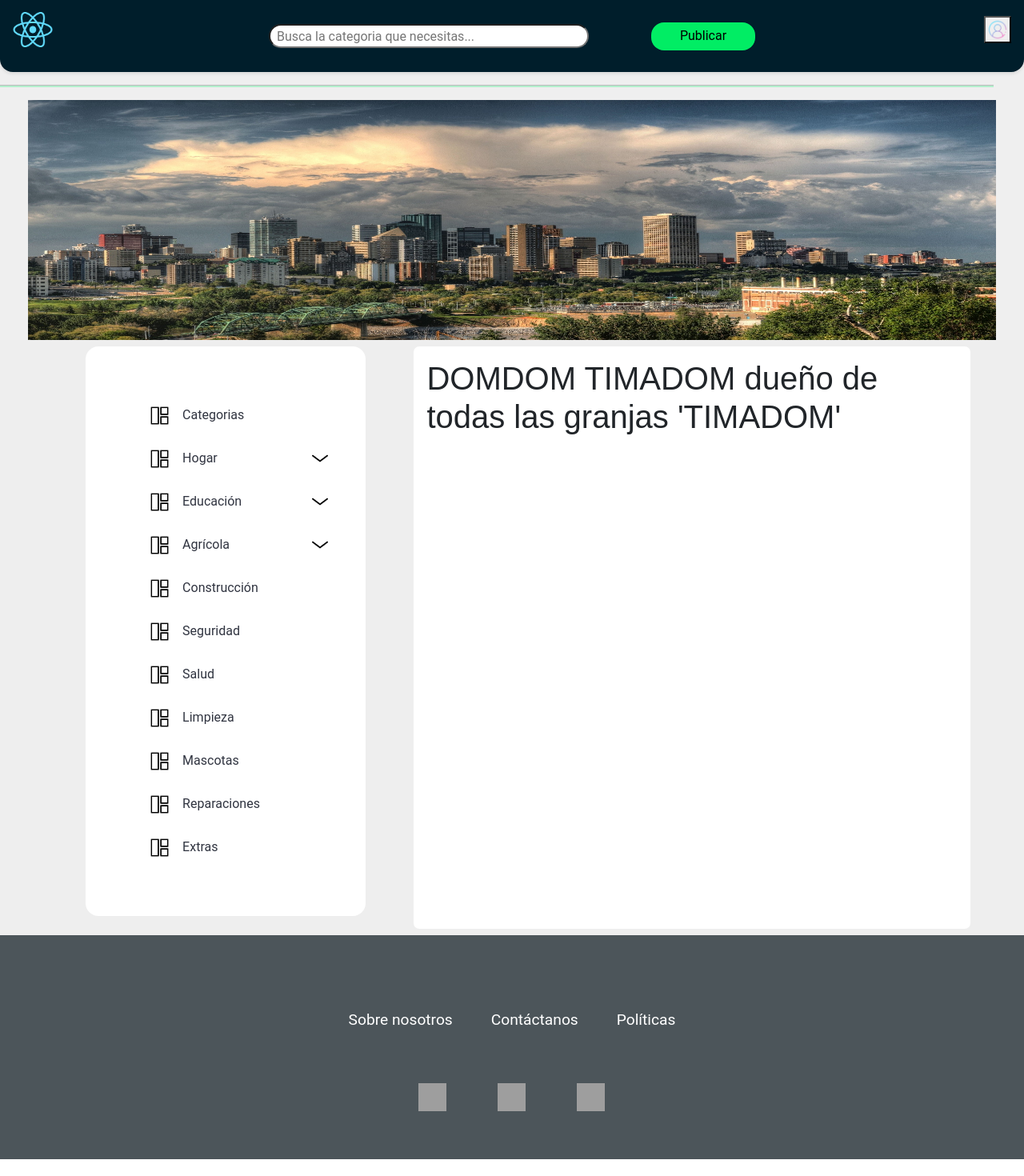
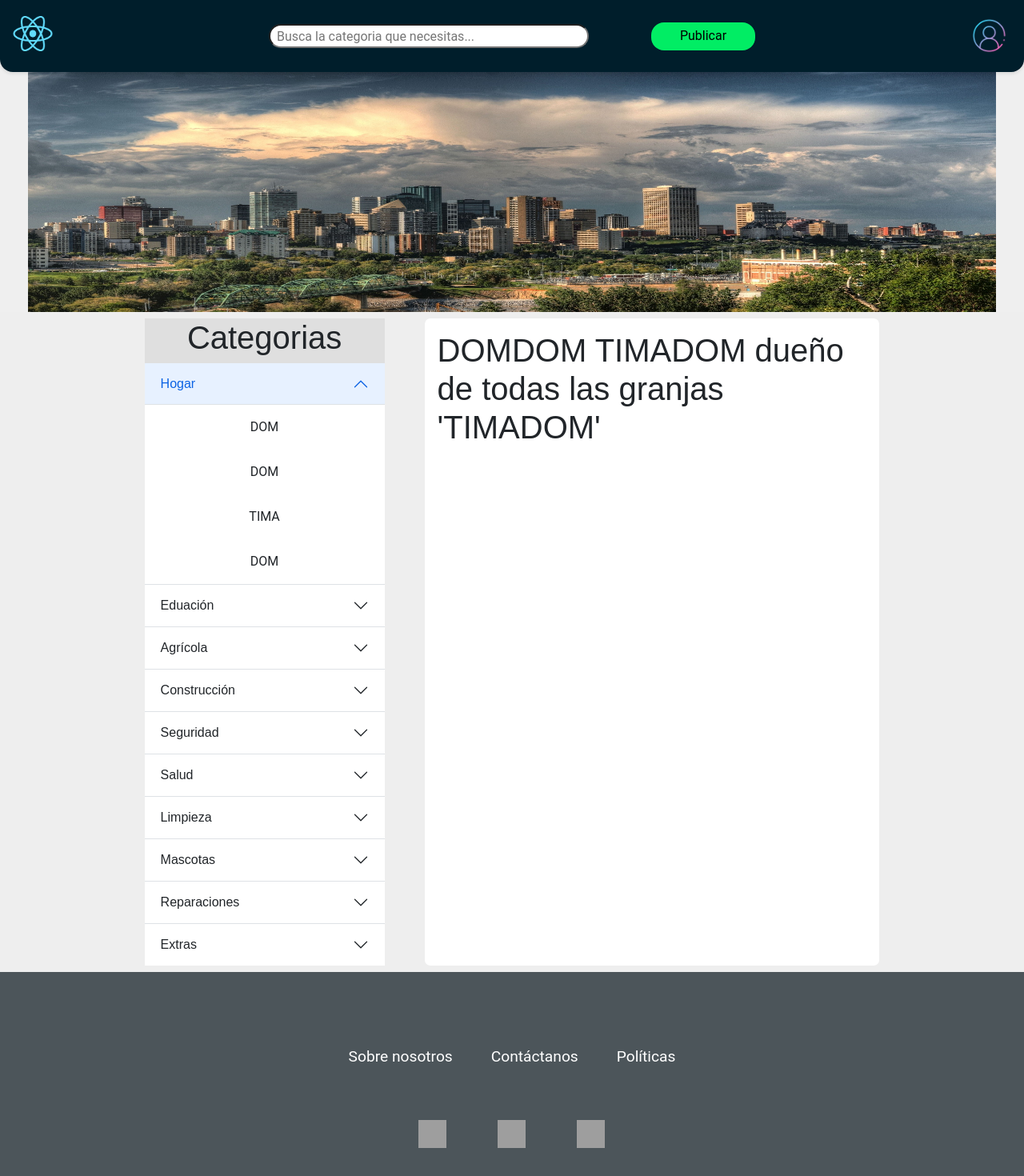
Before and after one commit to LeeMichael24/DOMDOMTIMADOM-REPO, a React (Vite) app in the folder trabajitos_vite/: page / in a window 1280 px wide. Shown: the top 1470 px of the page at 80% size. Before the commit the page ends 1449 px from the top, so only its background shows below. Built offline with nearby package versions, Linux system fonts and the light colour scheme; grey boxes are pictures that could not be loaded.

Commit message:
Add: Accordion

```diff
--- a/trabajitos_vite/package.json
+++ b/trabajitos_vite/package.json
@@ -10,8 +10,11 @@
   },
   "dependencies": {
     "@react-oauth/google": "^0.4.0",
+    "bootstrap": "^5.2.2",
     "react": "^18.2.0",
-    "react-dom": "^18.2.0"
+    "react-bootstrap": "^2.6.0",
+    "react-dom": "^18.2.0",
+    "styled-components": "^5.3.6"
   },
   "devDependencies": {
     "@types/react": "^18.0.24",
--- a/trabajitos_vite/src/App.jsx
+++ b/trabajitos_vite/src/App.jsx
@@ -12,16 +12,13 @@ function App() {
 
       {/* Header */}
       <Header />
-
       {/* Main */}
       <main>
         <Banner />
         <Feed />
       </main>
       {/* Footer */}
-
       <Footer />
-
     </div>
   )
 }
--- a/trabajitos_vite/src/components/Banner/Banner.jsx
+++ b/trabajitos_vite/src/components/Banner/Banner.jsx
@@ -5,7 +5,6 @@ import banner from "../../assets/images/banner.jpg";
 const Banner = () => {
     return (
         <section className={classes["image-section"]}>
-        <hr />
             <div className={classes["image-figure"]}>
                 <img className={classes["image-banner"]} src={banner} />
             </div>
--- a/trabajitos_vite/src/components/Banner/Banner.module.scss
+++ b/trabajitos_vite/src/components/Banner/Banner.module.scss
@@ -21,8 +21,8 @@
 hr{
     height: 3px;
     width: 97%;
-    margin-left: 20px;
     color: #01ed64;
     background-color: #01ed64;
-    border-radius: 0 30px 30px 30px 0;
+    border-radius: 0 30px 30px 30px 0;
+    justify-content: center;
 }
--- /dev/null
+++ b/trabajitos_vite/src/components/Feed/Accordion/Accordion.jsx
@@ -0,0 +1,83 @@
+import Accordion from 'react-bootstrap/Accordion';
+import classes from './Accordion.module.scss';
+
+function AlwaysOpenExample() {
+  return (
+    <div className={classes['div-accordion']}>
+        <h1>Categorias</h1>
+        <Accordion className={classes['Accordion']} defaultActiveKey={['0']} flush>
+        <Accordion.Item eventKey="0">
+            <Accordion.Header>Hogar</Accordion.Header>
+            <Accordion.Body>
+                DOM
+            </Accordion.Body>
+            <Accordion.Body>
+                DOM
+            </Accordion.Body>
+            <Accordion.Body>
+                TIMA
+            </Accordion.Body>
+            <Accordion.Body>
+                DOM
+            </Accordion.Body>
+        </Accordion.Item>
+        <Accordion.Item eventKey="1">
+            <Accordion.Header>Eduación</Accordion.Header>
+            <Accordion.Body>
+                Eduacion
+            </Accordion.Body>
+        </Accordion.Item>
+        <Accordion.Item eventKey="2">
+            <Accordion.Header>Agrícola</Accordion.Header>
+            <Accordion.Body>
+                Eduacion
+            </Accordion.Body>
+        </Accordion.Item>
+        <Accordion.Item eventKey="3">
+            <Accordion.Header>Construcción</Accordion.Header>
+            <Accordion.Body>
+                Eduacion
+            </Accordion.Body>
+        </Accordion.Item>
+        <Accordion.Item eventKey="4">
+            <Accordion.Header>Seguridad</Accordion.Header>
+            <Accordion.Body>
+                Eduacion
+            </Accordion.Body>
+        </Accordion.Item>
+        <Accordion.Item eventKey="5">
+            <Accordion.Header>Salud</Accordion.Header>
+            <Accordion.Body>
+                Eduacion
+            </Accordion.Body>
+        </Accordion.Item>
+        <Accordion.Item eventKey="6">
+            <Accordion.Header>Limpieza</Accordion.Header>
+            <Accordion.Body>
+                Eduacion
+            </Accordion.Body>
+        </Accordion.Item>
+        <Accordion.Item eventKey="7">
+            <Accordion.Header>Mascotas</Accordion.Header>
+            <Accordion.Body>
+                Eduacion
+            </Accordion.Body>
+        </Accordion.Item>
+        <Accordion.Item eventKey="8">
+            <Accordion.Header>Reparaciones</Accordion.Header>
+            <Accordion.Body>
+                Eduacion
+            </Accordion.Body>
+        </Accordion.Item>
+        <Accordion.Item eventKey="9">
+            <Accordion.Header>Extras</Accordion.Header>
+            <Accordion.Body>
+                Eduacion
+            </Accordion.Body>
+        </Accordion.Item>
+        </Accordion>
+    </div>
+  );
+}
+
+export default AlwaysOpenExample;
--- /dev/null
+++ b/trabajitos_vite/src/components/Feed/Accordion/Accordion.module.scss
@@ -0,0 +1,9 @@
+.div-accordion{
+    width: 300px;
+    background: #1111;
+    text-align: center;
+}
+
+.Accordion {
+    width: 300px;
+}
--- a/trabajitos_vite/src/components/Feed/Cards/Cards.module.scss
+++ b/trabajitos_vite/src/components/Feed/Cards/Cards.module.scss
@@ -1,69 +1,7 @@
 .section-derecha{
-    width: 55%;
+    width: 45%;
     padding: 1rem;
-    margin-left: 100px;
+    margin-left: 50px;
     background-color: white;
     border-radius: 7px;
 }
-
-.cards{
-    background: #fff;
-    width: auto;
-    height: 210px;
-    display: flex;
-    gap: 1.5rem;
-    border-radius: 7px;
-    margin: 1rem;
-    min-width: 210px;
-}
-.cards > figure {
-    margin-left: 10px;
-}
-
-.image-card{
-    width: 100px;
-    margin-top: 20px;
-    height: 100px;
-    margin-bottom: 15px;
-}
-
-.p-card{
-    margin-inline: 20px;
-    margin-block: 10px;
-}
-.card-derecha{
-    width: 550px;
-}
-.btn-card{
-    background: #01ed64;
-    width: 80px;
-    height: 30px;
-    border: none;
-    border-radius: 7px;
-    margin-top: 189px;
-    margin-right: 10px;
-}
-.btn-card:hover{
-    background: #009b41;
-    cursor: pointer;
-    border-radius: 1rem;
-
-
-}
-
-.div-card-flex{
-    display: flex;
-
-}
-.rating {
-    display: flex;
-    justify-content: center;
-}
-.rating > figure > img{
-    width: 25px;
-    height: 25px;
-}
-.cards > figure {
-    width: 200px;
-    text-align: center;
-}
--- a/trabajitos_vite/src/components/Feed/Feed.jsx
+++ b/trabajitos_vite/src/components/Feed/Feed.jsx
@@ -1,11 +1,13 @@
 import classes from './Feed.module.scss';
 import Cards from './Cards/Cards';
-import CategoryDeploy from './Category-deploy/CategoryDeploy';
+import AlwaysOpenExample from './Accordion/Accordion';
+
 
 const Feed = () => {
     return(
         <section className={classes['section-total']}>
-            <CategoryDeploy />
+            <AlwaysOpenExample />
+
             <Cards />
         </section>
     )
--- a/trabajitos_vite/src/components/Header/Header.jsx
+++ b/trabajitos_vite/src/components/Header/Header.jsx
@@ -15,7 +15,6 @@ const Header = () => {
 
     return (
 
-        <>
             <header className={classes['Header']}>
                 <nav className={classes['nav']}>
                     <div className={classes["nav-container-home"]}>
@@ -32,16 +31,13 @@ const Header = () => {
                     <div className={classes["nav-container-login"]}>
                         <figure>
 
-                            <button className={classes['button-login']}  onClick = {handleShow}> <img width="30px" src={logoLogin}/> </button>
+                            <button className={classes['button-login']}  onClick = {handleShow}> <img width="55px" src={logoLogin}/> </button>
 
                         </figure>
                     </div>
                 </nav>
                 <ModalLogin show ={show} handleClose = {handleClose}/>
             </header>
-
-        </>
-
     )
 }
 
--- a/trabajitos_vite/src/components/Header/Header.module.scss
+++ b/trabajitos_vite/src/components/Header/Header.module.scss
@@ -85,4 +85,11 @@
     border: none;
     background-color: transparent;
     cursor: pointer;
+    margin-top: 10px;
 }
+.button-login{
+    border: none;
+    background-color: transparent;
+    cursor: pointer;
+    margin-top: 15px;
+}
```
Also changed, not shown: 2 other files (tests, documents, lock files or other folders).
